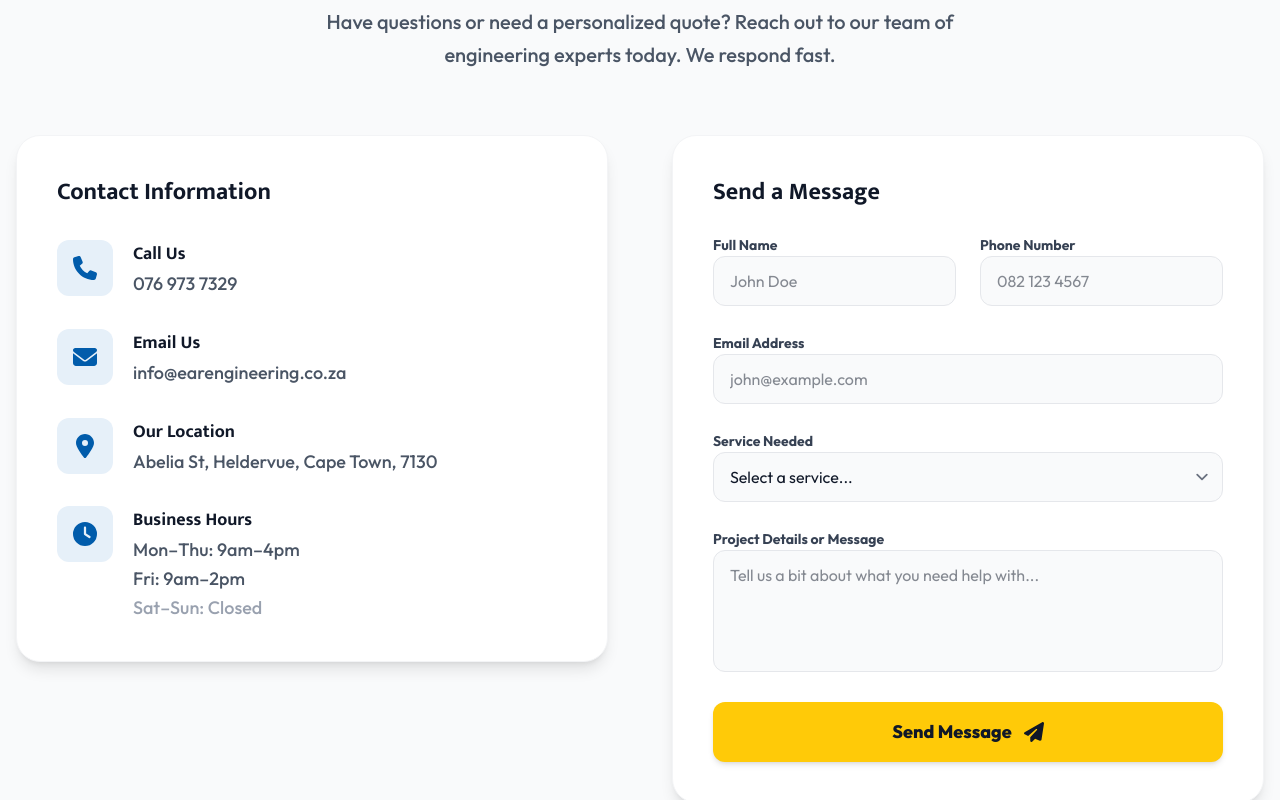
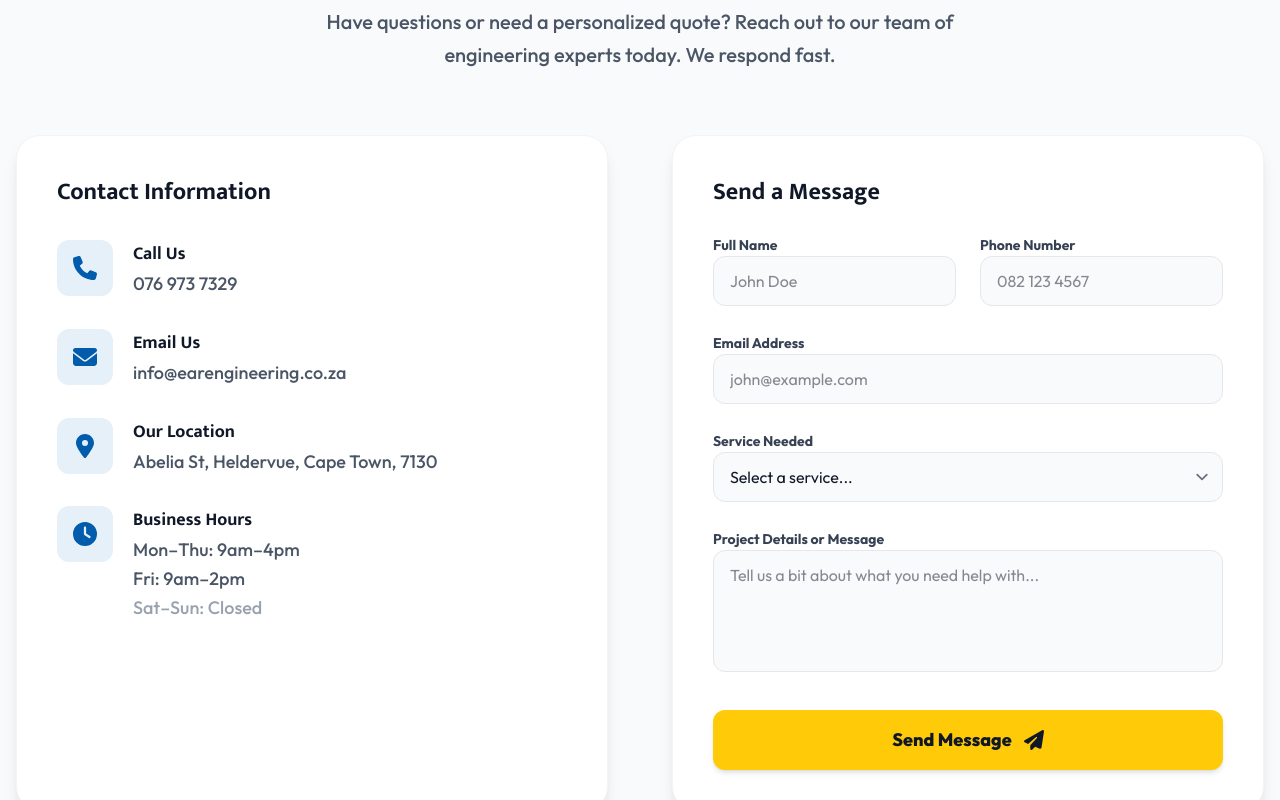
Before and after one commit to adamtheassassin/EAR-Engineering-site, a Next.js app: page /contact in a window 1280 px wide. Shown: the part 300-1100 px from the top of the page. Built offline with nearby package versions, Linux system fonts and the light colour scheme.

Commit message:
contact page change

```diff
--- a/src/app/contact/page.tsx
+++ b/src/app/contact/page.tsx
@@ -53,9 +53,9 @@ export default function ContactPage() {
                         </p>
                     </div>
 
-                    <div className="grid lg:grid-cols-2 gap-12 lg:gap-16 items-start">
+                    <div className="grid lg:grid-cols-2 gap-12 lg:gap-16 items-stretch">
                         {/* Contact Information */}
-                        <div className="space-y-8">
+                        <div className="space-y-8 h-full">
                             <div className="bg-white rounded-3xl p-8 md:p-10 shadow-lg border border-gray-100 flex flex-col gap-8 h-full">
                                 <h2 className="text-2xl font-bold text-gray-900">Contact Information</h2>
 
@@ -108,9 +108,9 @@ export default function ContactPage() {
                         </div>
 
                         {/* Contact Form */}
-                        <div className="bg-white rounded-3xl p-8 md:p-10 shadow-lg border border-gray-100">
+                        <div className="bg-white rounded-3xl p-8 md:p-10 shadow-lg border border-gray-100 h-full flex flex-col">
                             <h2 className="text-2xl font-bold text-gray-900 mb-6">Send a Message</h2>
-                            <form onSubmit={handleSubmit} className="space-y-6">
+                            <form onSubmit={handleSubmit} className="space-y-6 flex-grow flex flex-col">
                                 <div className="grid grid-cols-1 md:grid-cols-2 gap-6">
                                     <div className="space-y-2">
                                         <label htmlFor="name" className="text-sm font-bold text-gray-700">Full Name</label>
@@ -186,6 +186,7 @@ export default function ContactPage() {
                                     ></textarea>
                                 </div>
 
+                                <div className="flex-grow flex flex-col justify-end">
                                     <button
                                         type="submit"
                                         disabled={isSubmitting}
@@ -194,6 +195,7 @@ export default function ContactPage() {
                                         {isSubmitting ? "Sending Message..." : "Send Message"}
                                         {!isSubmitting && <FaPaperPlane className="w-5 h-5" />}
                                     </button>
+                                </div>
                             </form>
                         </div>
                     </div>
```
Lines whose indentation alone changed are shown as unchanged.
